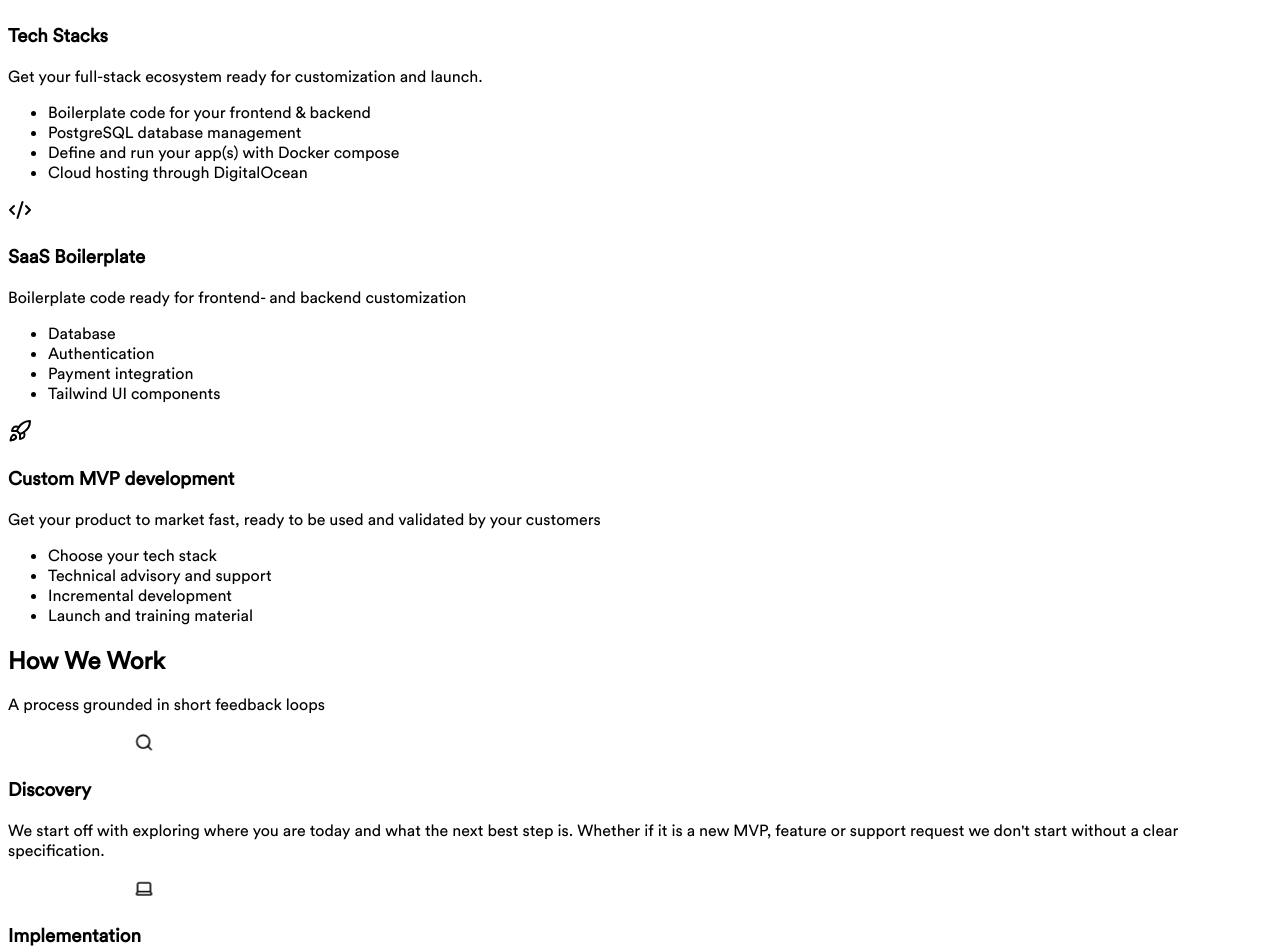
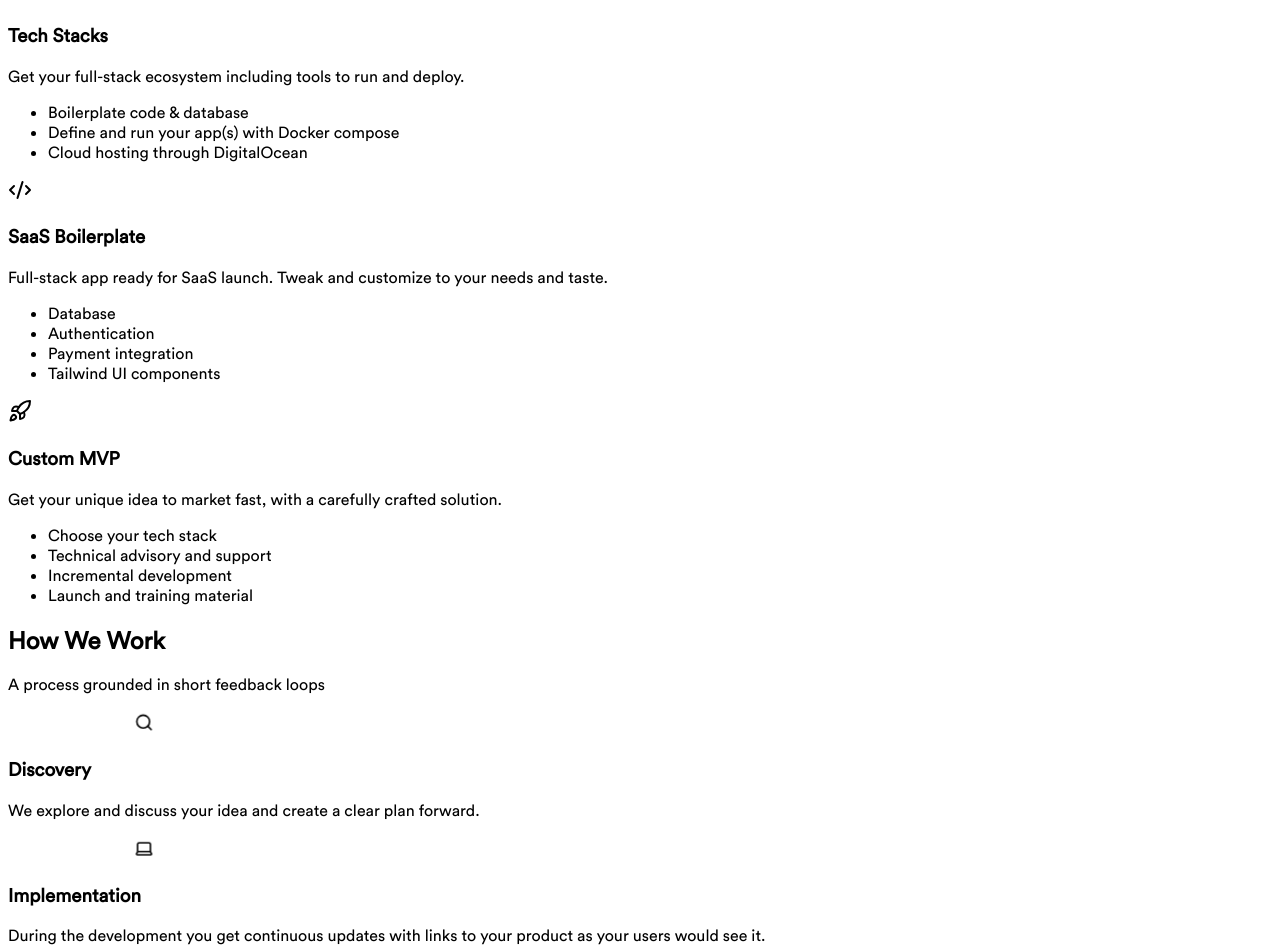
Before and after one commit to nimblegeek/MakerModeLanding, a React (Vite) app in the folder client/: page / in a window 1280 px wide. Shown: the part 1428-2376 px from the top of the page. Built offline with nearby package versions, Linux system fonts and the light colour scheme.

Commit message:
copy an stuff

```diff
--- a/client/src/components/Process.tsx
+++ b/client/src/components/Process.tsx
@@ -12,19 +12,19 @@ const steps = [
     title: "Discovery",
     icon: Search,
     description:
-      "We start off with exploring where you are today and what the next best step is. Whether if it is a new MVP, feature or support request we don't start without a clear specification.",
+      "We explore and discuss your idea and create a clear plan forward.",
   },
   {
     title: "Implementation",
     icon: Laptop,
     description:
-      "During the development you get continuous updates with links to your product as your users would see it. We focus on rapid feedback loops and you are involved in every step of the process, if you are geeky enough ;)",
+      "During the development you get continuous updates with links to your product as your users would see it.",
   },
   {
     title: "Launch",
     icon: Rocket,
     description:
-      "We deploy your product and provide you with the training and documentation needed until you are confident running it on your own.",
+      "We deploy your product and provide you with the training needed until you are confident running it on your own.",
   },
 ];
 
--- a/client/src/components/Products.tsx
+++ b/client/src/components/Products.tsx
@@ -6,11 +6,10 @@ const products = [
   {
     title: "Tech Stacks",
     description:
-      "Get your full-stack ecosystem ready for customization and launch.",
+      "Get your full-stack ecosystem including tools to run and deploy.",
     icon: Blocks,
     features: [
-      "Boilerplate code for your frontend & backend",
-      "PostgreSQL database management",
+      "Boilerplate code & database",
       "Define and run your app(s) with Docker compose",
       "Cloud hosting through DigitalOcean",
     ],
@@ -18,7 +17,7 @@ const products = [
   {
     title: "SaaS Boilerplate",
     description:
-      "Boilerplate code ready for frontend- and backend customization",
+      "Full-stack app ready for SaaS launch. Tweak and customize  to your needs and taste.",
     icon: Code2,
     features: [
       "Database",
@@ -28,9 +27,9 @@ const products = [
     ],
   },
   {
-    title: "Custom MVP development",
+    title: "Custom MVP",
     description:
-      "Get your product to market fast, ready to be used and validated by your customers",
+      "Get your unique idea to market fast, with a carefully crafted solution.",
     icon: Rocket,
     features: [
       "Choose your tech stack",
```
